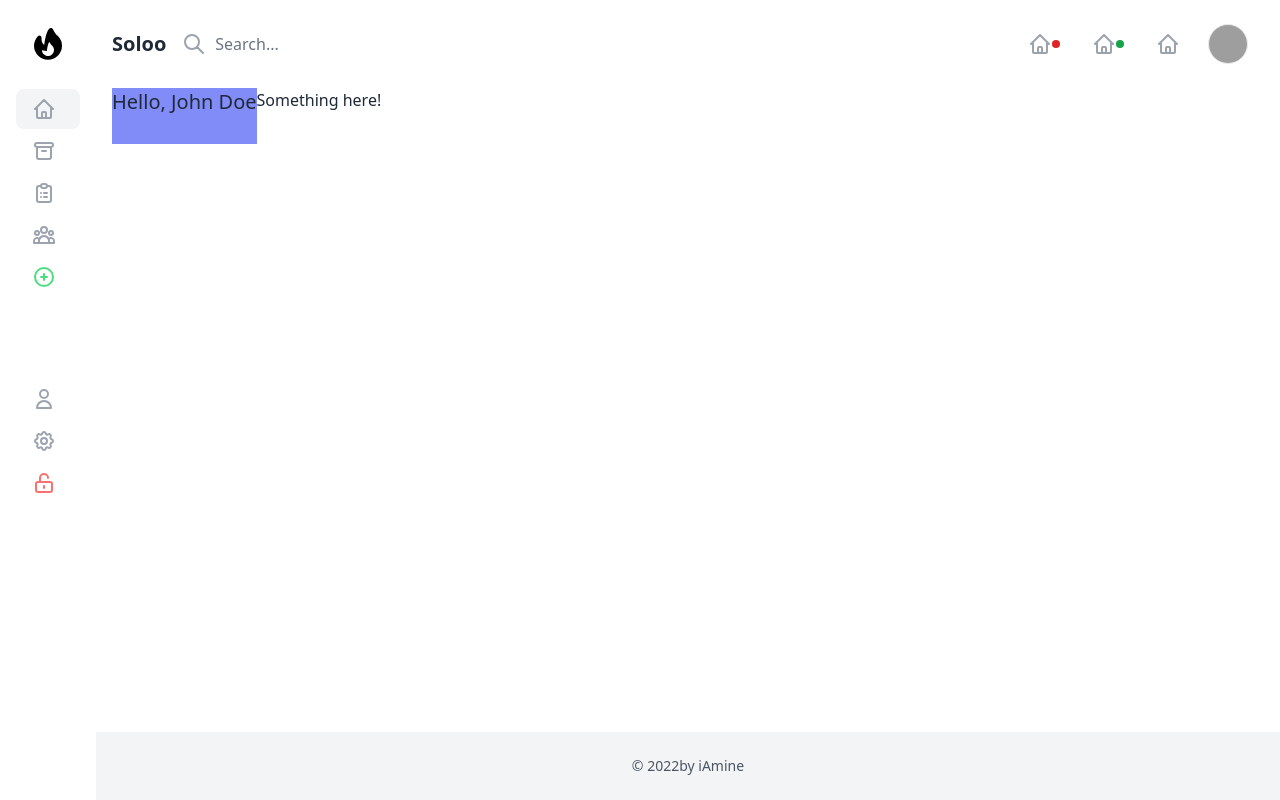
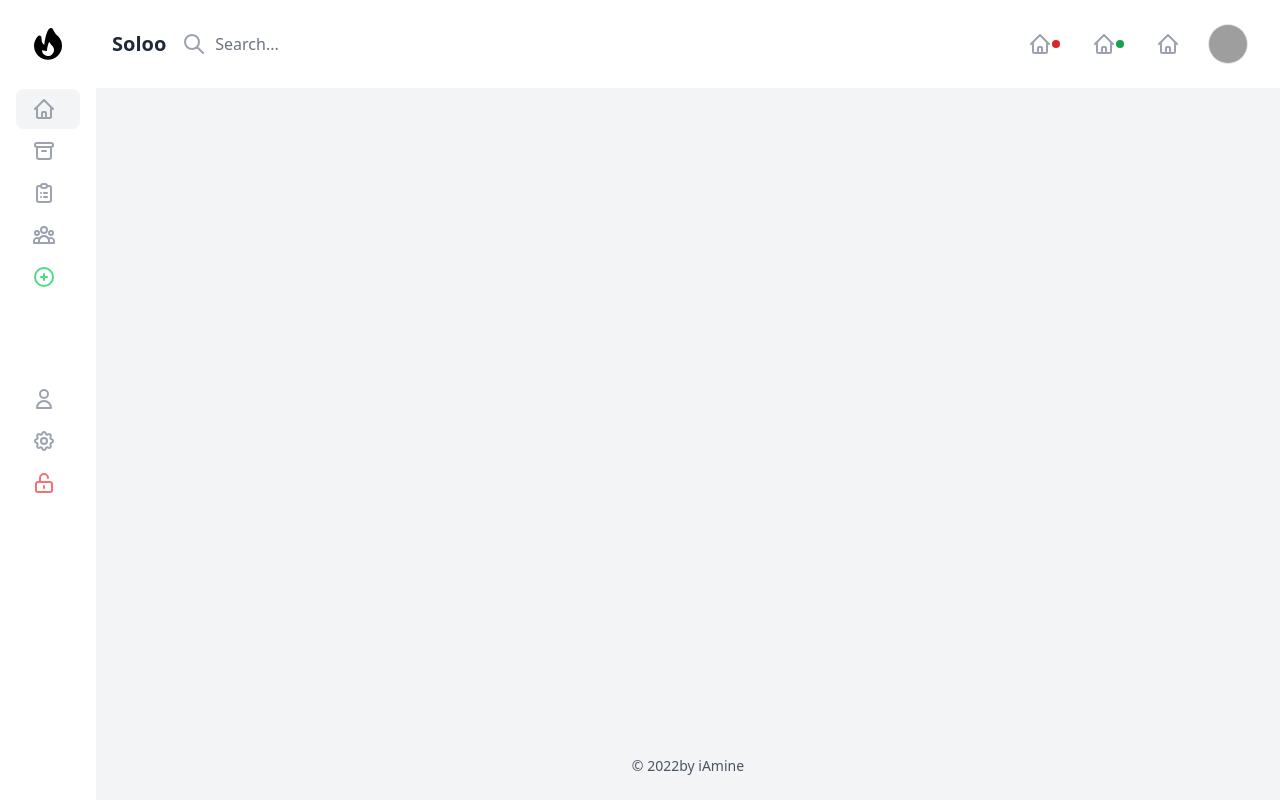
Before and after one commit to bryanbill/soloo-dashboard, a React (Create React App) app: page / in a window 1280 px wide. Built offline with nearby package versions, Linux system fonts and the light colour scheme; grey boxes are pictures that could not be loaded.

Commit message:
User apps cards

```diff
--- a/public/index.html
+++ b/public/index.html
@@ -24,6 +24,20 @@
       work correctly both with client-side routing and a non-root public URL.
       Learn how to configure a non-root public URL by running `npm run build`.
     -->
+    <!-- External Css -->
+    <link
+      href="https://fonts.googleapis.com/css2?family=Inter:wght@400;500;600;700;800&display=swap"
+      rel="stylesheet"
+    />
+    <link
+      href="https://cdnjs.cloudflare.com/ajax/libs/font-awesome/5.15.4/css/all.min.css"
+      rel="stylesheet"
+    />
+    <link
+      href="https://cdnjs.cloudflare.com/ajax/libs/animate.css/4.1.1/animate.min.css"
+      rel="stylesheet"
+    />
+
     <title>React App</title>
   </head>
   <body>
--- /dev/null
+++ b/src/Components/Cards/UserAppsCard.tsx
@@ -0,0 +1,23 @@
+export const UserAppsCard = () => {
+  return (
+    <div className="pt-2 col-span-12 sm:col-span-12 md:col-span-6 lg:col-span-6 xxl:col-span-6">
+      <div className="bg-white p-3 rounded-xl shadow-xl flex items-center justify-between w-80">
+        <div className="flex space-x-6 items-center">
+          <div className="relative inline-flex">
+            <i className="fa-lg fas fa-sort-down w-2 h-2 absolute top-0 right-0 mx-5 my-2 pointer-events-none text-white"></i>
+            <select className="border-white rounded-xl text-white  pl-5 pr-10 bg-pink-600 hover:bg-pink-700 focus:outline-none appearance-none">
+              <option>All</option>
+            </select>
+          </div>
+          <div className="flex space-x-2 items-center">
+            <p className="font-semibold">John Cena</p>
+            <div className="bg-gray-800 rounded-md p-2 flex items-center">
+              <i className="fab fa-github-alt fa-sm text-white"></i>
+            </div>
+          </div>
+        </div>
+        <p className="font-semibold text-gray-400">08:02 PM</p>
+      </div>
+    </div>
+  );
+};
--- a/src/Components/Dashboard.tsx
+++ b/src/Components/Dashboard.tsx
@@ -1,17 +1,9 @@
+import { UserAppsCard } from ".";
+
 export const Dashboard = () => {
   return (
-    <div className="container mx-auto px-4 bg-white h-full">
-      <div className="flex flex-col  md:flex-row">
-        <div className="flex flex-row">
-          <div className="grow bg-indigo-400">
-            <p className="text-xl bold">Hello, John Doe</p>
-          </div>
-
-          <div className="grow h-14 items-center justify-center">
-            <div className="">Something here!</div>
-          </div>
-        </div>
-      </div>
+    <div className="container mx-auto px-2 bg-grey-200 h-full">
+      {/* <UserAppsCard /> */}
     </div>
   );
 };
--- a/src/Components/index.ts
+++ b/src/Components/index.ts
@@ -1,3 +1,4 @@
 export { Sidebar } from "./Sidebar";
 export { Header } from "./Header";
 export { Dashboard } from "./Dashboard";
+export { UserAppsCard } from "./Cards/UserAppsCard";
```
